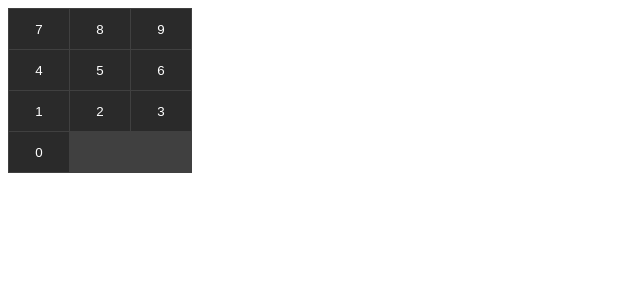
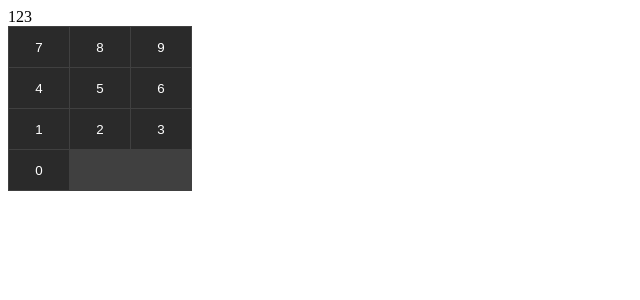
Before and after one commit to Noah2610/codecool-live-coding-reacty-calculator, a React (Vite) app: page / in a window 1280 px wide. Shown: the top 300 px of the page, without its empty margins (0-640 px from the left). Built offline with nearby package versions, Linux system fonts and the light colour scheme.

Commit message:
Add Display component, setup digits state

```diff
--- a/src/App.jsx
+++ b/src/App.jsx
@@ -1,9 +1,14 @@
+import { useState } from "react";
+import Display from "./components/Display";
 import Keypad from "./components/Keypad";
 
 function App() {
+    const [digits, setDigits] = useState([1, 2, 3]);
+
     return (
         <div>
-            <Keypad />
+            <Display digits={digits} />
+            <Keypad setDigits={setDigits} />
         </div>
     );
 }
--- /dev/null
+++ b/src/components/Display/index.jsx
@@ -0,0 +1,9 @@
+export default function Display({ digits }) {
+    return (
+        <div>
+            {digits.map((digit, i) => (
+                <span key={i}>{digit}</span>
+            ))}
+        </div>
+    );
+}
--- a/src/components/Keypad/index.jsx
+++ b/src/components/Keypad/index.jsx
@@ -1,13 +1,17 @@
 import Button from "../Button";
 import "./keypad.css";
 
-export default function Keypad() {
+export default function Keypad({ setDigits }) {
     const keys = [7, 8, 9, 4, 5, 6, 1, 2, 3, 0];
+
+    const addDigit = (digit) => setDigits((digits) => [...digits, digit]);
 
     return (
         <div className="keypad">
             {keys.map((key) => (
-                <Button key={key}>{key}</Button>
+                <Button key={key} onClick={() => addDigit(key.toString())}>
+                    {key}
+                </Button>
             ))}
         </div>
     );
```
Also changed, not shown: src/components/Display/display.css (added).
